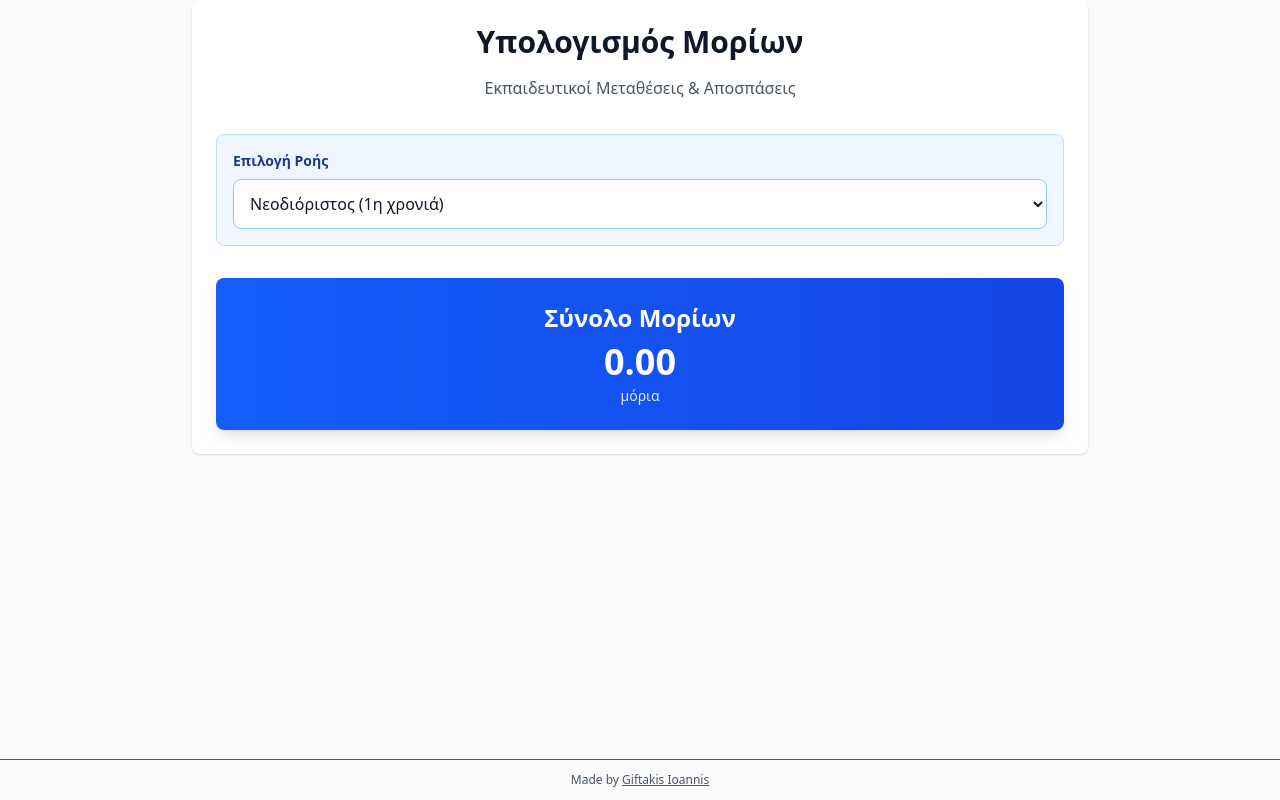
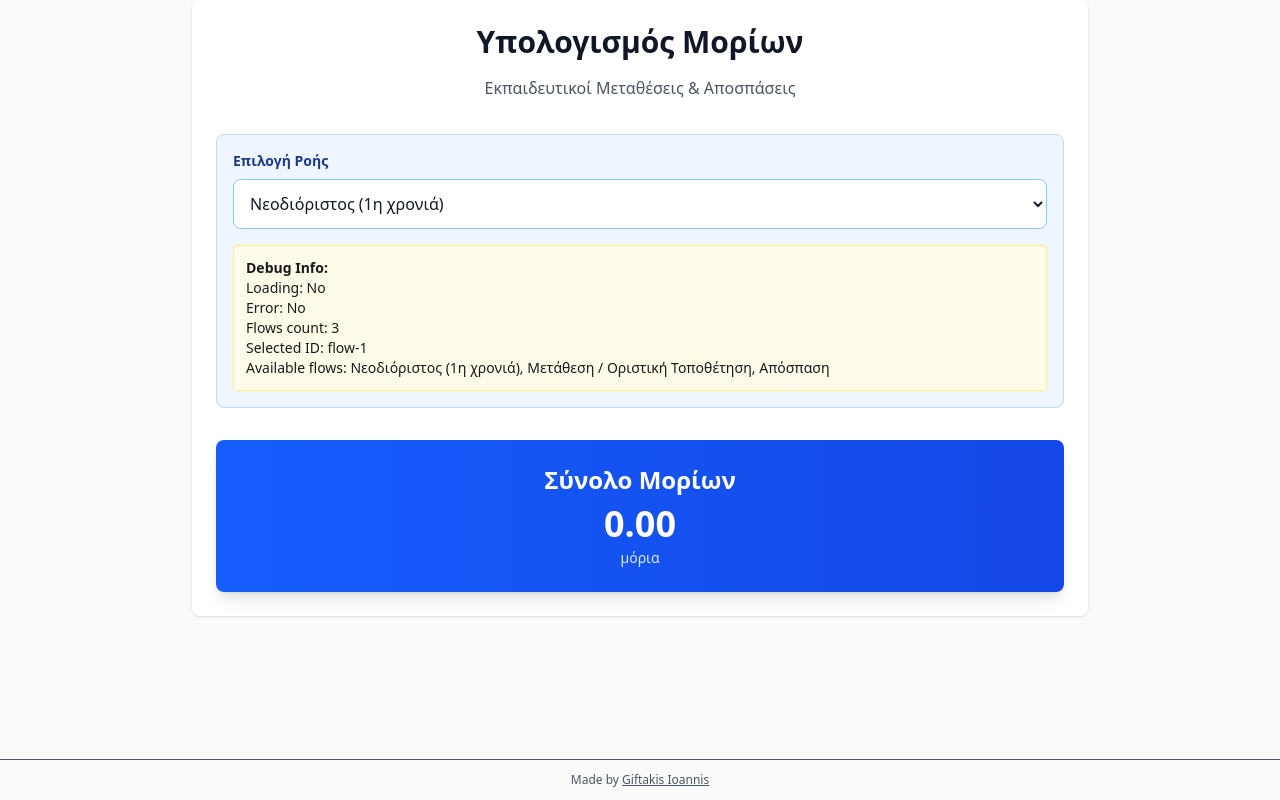
Before and after one commit to limitcracker/MetathesiApospasiCalculator, a Next.js app: page /calculator in a window 1280 px wide. Built offline with nearby package versions, Linux system fonts and the light colour scheme.

Commit message:
Add debug info to troubleshoot dropdown issue

```diff
--- a/app/calculator/page.tsx
+++ b/app/calculator/page.tsx
@@ -33,6 +33,12 @@ export default function CalculatorPage() {
     }
   }, [flows, selectedFlowId])
 
+  // Debug logging
+  console.log('Flows data:', flows)
+  console.log('Selected flow ID:', selectedFlowId)
+  console.log('Is loading:', isLoading)
+  console.log('Error:', error)
+
   return (
     <main className="max-w-4xl mx-auto p-6 space-y-8 bg-white rounded-lg shadow-sm">
       <div className="text-center space-y-4">
@@ -60,6 +66,16 @@ export default function CalculatorPage() {
             </select>
           </label>
         </div>
+
+        {/* Debug info */}
+        <div className="mt-4 p-3 bg-yellow-50 border border-yellow-200 rounded text-sm">
+          <div><strong>Debug Info:</strong></div>
+          <div>Loading: {isLoading ? 'Yes' : 'No'}</div>
+          <div>Error: {error ? 'Yes' : 'No'}</div>
+          <div>Flows count: {flows?.length || 0}</div>
+          <div>Selected ID: {selectedFlowId}</div>
+          <div>Available flows: {flows?.map(f => f.name).join(', ') || 'None'}</div>
+        </div>
       </div>
 
       <div className="bg-gradient-to-r from-blue-600 to-blue-700 text-white rounded-lg p-6 text-center shadow-lg">
```
